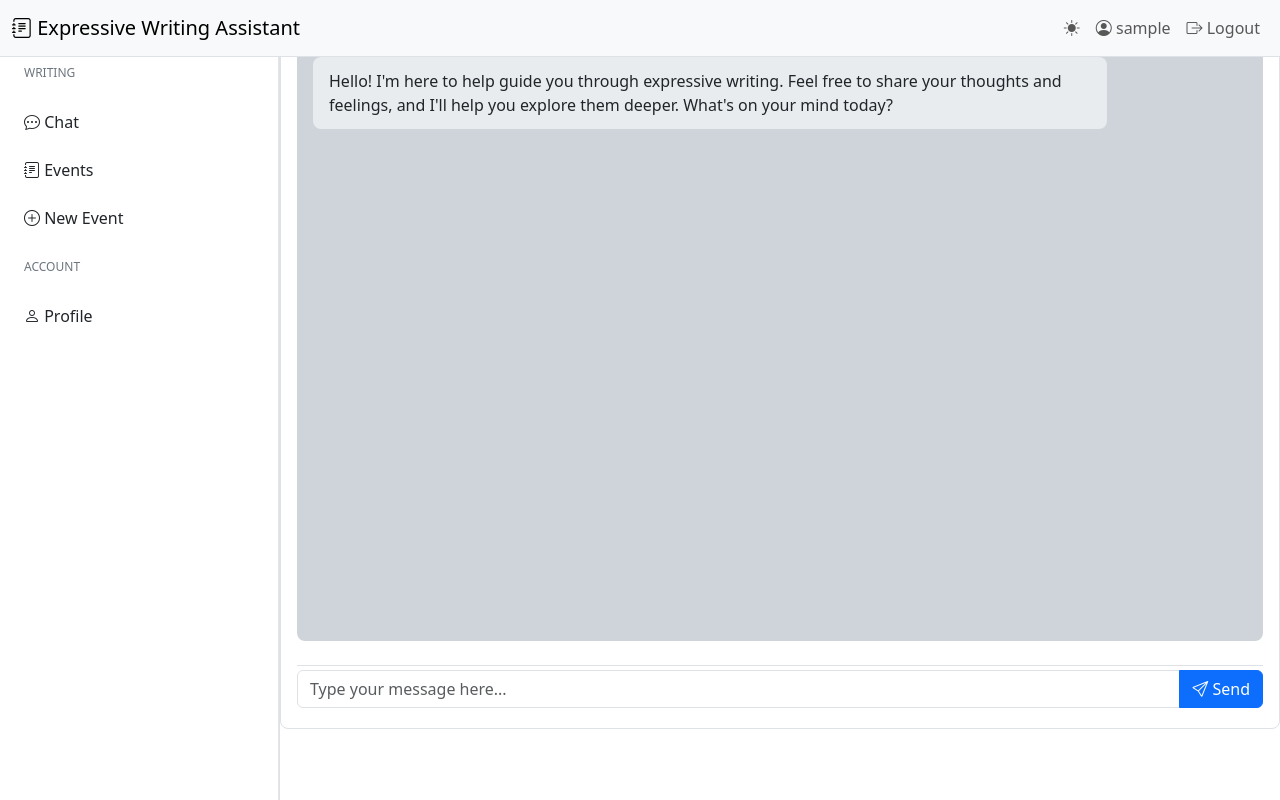
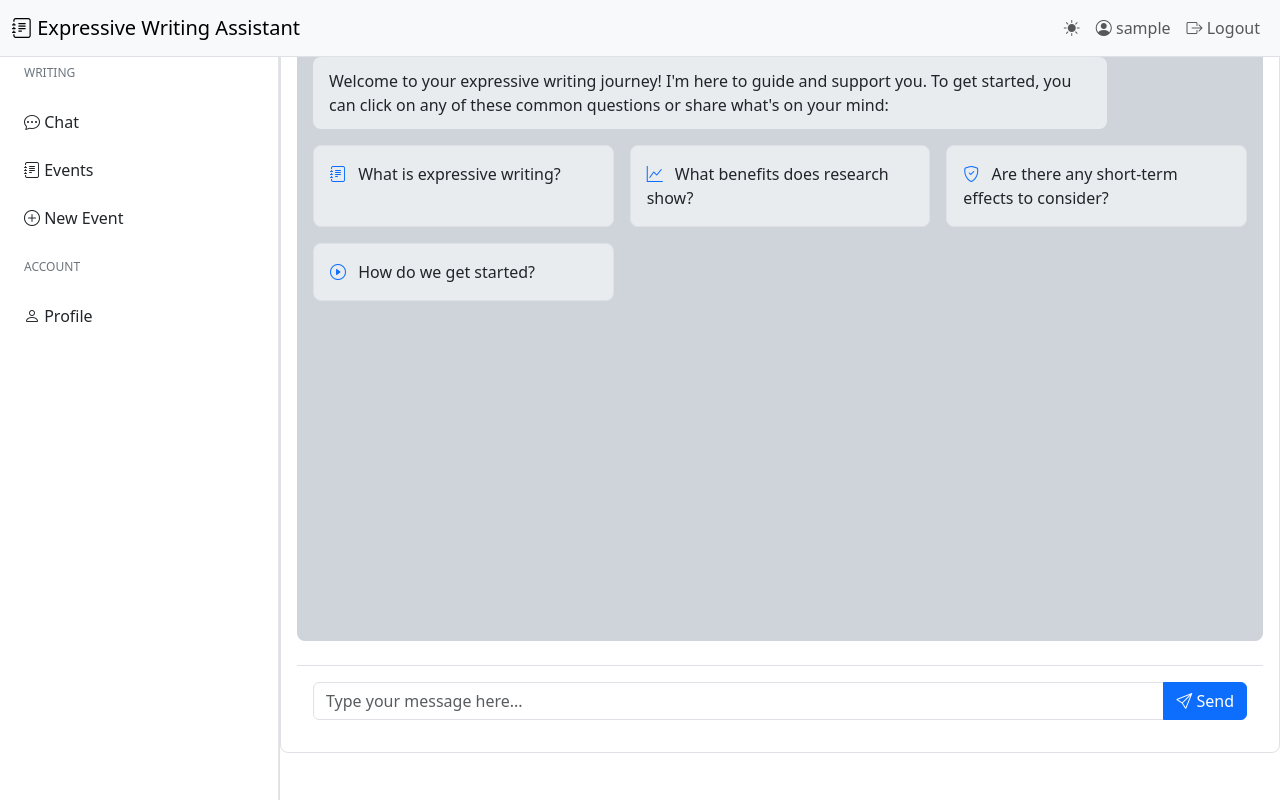
Before and after one commit to ComplexNets/ep, a Django app: page / in a window 1280 px wide. Run offline with Django 5.2, Linux system fonts and the light colour scheme; the visitor is signed in with stand-in values (Sample User, id 1).

Commit message:
Changed default bot personality to professional for better alignment with expressive writing

```diff
--- a/chatbot/templates/chatbot/home.html
+++ b/chatbot/templates/chatbot/home.html
@@ -4,7 +4,25 @@
 <div class="chat-container h-100">
     <div class="chat-messages flex-grow-1" id="chat-messages">
         <div class="message bot-message">
-            Hello! I'm here to help guide you through expressive writing. Feel free to share your thoughts and feelings, and I'll help you explore them deeper. What's on your mind today?
+            Welcome to your expressive writing journey! I'm here to guide and support you. To get started, you can click on any of these common questions or share what's on your mind:
+        </div>
+        <div class="starter-questions">
+            <div class="question-card" onclick="askQuestion('What is expressive writing and how can it help me?')">
+                <i class="bi bi-journal-text"></i>
+                What is expressive writing?
+            </div>
+            <div class="question-card" onclick="askQuestion('What are the proven benefits of expressive writing according to research studies?')">
+                <i class="bi bi-graph-up"></i>
+                What benefits does research show?
+            </div>
+            <div class="question-card" onclick="askQuestion('Are there any short-term negative effects I should be aware of when doing expressive writing?')">
+                <i class="bi bi-shield-check"></i>
+                Are there any short-term effects to consider?
+            </div>
+            <div class="question-card" onclick="askQuestion('How do we start the expressive writing process?')">
+                <i class="bi bi-play-circle"></i>
+                How do we get started?
+            </div>
         </div>
     </div>
     <div class="chat-input mt-3">
@@ -50,55 +68,69 @@
     }
 
     .user-message {
-        background: var(--bs-primary-bg-subtle);
+        background: var(--bs-primary);
+        color: white;
         margin-left: auto;
         margin-right: 0;
-        text-align: right;
     }
 
     .chat-input {
-        padding: 0.25rem 0;
-        margin-top: auto;
+        flex-shrink: 0;
     }
 
-    /* Typing indicator */
-    .typing-indicator {
-        display: none;
+    .starter-questions {
+        display: grid;
+        grid-template-columns: repeat(auto-fit, minmax(240px, 1fr));
+        gap: 1rem;
+        margin: 1rem 0;
+    }
+
+    .question-card {
         background: var(--bs-secondary-bg);
         padding: 1rem;
         border-radius: 0.5rem;
+        cursor: pointer;
+        transition: all 0.2s ease;
+        border: 1px solid var(--bs-border-color);
+    }
+
+    .question-card:hover {
+        transform: translateY(-2px);
+        box-shadow: 0 4px 12px rgba(0,0,0,0.1);
+        border-color: var(--bs-primary);
+    }
+
+    .question-card i {
+        margin-right: 0.5rem;
+        color: var(--bs-primary);
+    }
+
+    .typing-indicator {
+        display: flex;
+        align-items: center;
         margin-bottom: 0.75rem;
-        width: fit-content;
     }
 
     .typing-indicator span {
-        display: inline-block;
+        height: 8px;
         width: 8px;
-        height: 8px;
-        background-color: var(--bs-secondary-color);
+        margin: 0 1px;
+        background-color: #9e9ea1;
+        display: block;
         border-radius: 50%;
-        margin-right: 5px;
-        animation: typing 1s infinite;
+        opacity: 0.4;
     }
 
-    .typing-indicator span:nth-child(2) { animation-delay: 0.2s; }
-    .typing-indicator span:nth-child(3) { animation-delay: 0.4s; }
+    .typing-indicator span:nth-of-type(1) { animation: 1s blink infinite .3333s; }
+    .typing-indicator span:nth-of-type(2) { animation: 1s blink infinite .6666s; }
+    .typing-indicator span:nth-of-type(3) { animation: 1s blink infinite .9999s; }
 
-    @keyframes typing {
-        0%, 100% { transform: translateY(0); }
-        50% { transform: translateY(-5px); }
-    }
-
-    /* Typing animation for bot messages */
-    .typing {
-        overflow: hidden;
-        white-space: pre-wrap;
-        animation: none;
+    @keyframes blink {
+        50% { opacity: 1; }
     }
 </style>
 
 <script>
-    // Setup CSRF token for AJAX requests
     function getCookie(name) {
         let cookieValue = null;
         if (document.cookie && document.cookie !== '') {
@@ -121,53 +153,57 @@
     typingIndicator.className = 'typing-indicator';
     typingIndicator.innerHTML = '<span></span><span></span><span></span>';
 
-    userInput.addEventListener('keypress', function(e) {
-        if (e.key === 'Enter') {
-            sendMessage();
-        }
-    });
-
     function showTypingIndicator() {
-        typingIndicator.style.display = 'block';
         chatMessages.appendChild(typingIndicator);
         chatMessages.scrollTop = chatMessages.scrollHeight;
     }
 
     function hideTypingIndicator() {
-        typingIndicator.style.display = 'none';
+        if (typingIndicator.parentNode === chatMessages) {
+            chatMessages.removeChild(typingIndicator);
+        }
     }
 
     async function typeMessage(element, text) {
-        const delay = 30; // Delay between each character
         for (let i = 0; i < text.length; i++) {
             element.textContent += text[i];
-            await new Promise(resolve => setTimeout(resolve, delay));
+            await new Promise(resolve => setTimeout(resolve, 20));
         }
     }
 
-    function addMessage(message, isUser) {
+    function addMessage(message, isUser = false) {
         const messageDiv = document.createElement('div');
         messageDiv.className = `message ${isUser ? 'user-message' : 'bot-message'}`;
 
-        if (isUser) {
+        if (!isUser) {
+            messageDiv.textContent = '';
+            typeMessage(messageDiv, message);
+        } else {
             messageDiv.textContent = message;
-        } else {
-            messageDiv.classList.add('typing');
-            hideTypingIndicator();
-            typeMessage(messageDiv, message);
         }
 
         chatMessages.appendChild(messageDiv);
         chatMessages.scrollTop = chatMessages.scrollHeight;
+        return messageDiv;
+    }
+
+    function askQuestion(question) {
+        userInput.value = question;
+        sendMessage();
     }
 
     async function sendMessage() {
         const message = userInput.value.trim();
         if (!message) return;
 
-        addMessage(message, true);
+        // Clear input and disable it while processing
         userInput.value = '';
         userInput.disabled = true;
+
+        // Add user message
+        addMessage(message, true);
+
+        // Show typing indicator
         showTypingIndicator();
 
         try {
@@ -175,23 +211,43 @@
                 method: 'POST',
                 headers: {
                     'Content-Type': 'application/json',
-                    'X-CSRFToken': csrftoken
+                    'X-CSRFToken': csrftoken,
                 },
-                body: JSON.stringify({ message: message })
+                body: JSON.stringify({ message: message }),
             });
 
-            if (!response.ok) throw new Error('Network response was not ok');
+            const data = await response.json();
 
-            const data = await response.json();
-            addMessage(data.response, false);
+            // Hide typing indicator
+            hideTypingIndicator();
+
+            if (!response.ok) {
+                throw new Error(data.error || 'An error occurred');
+            }
+
+            // Add bot response
+            if (data.message) {
+                addMessage(data.message);
+            } else {
+                throw new Error('Invalid response format');
+            }
+
         } catch (error) {
             console.error('Error:', error);
             hideTypingIndicator();
-            addMessage('Sorry, there was an error processing your message.', false);
+            addMessage('I apologize, but I encountered an error. Please try again.');
         } finally {
+            // Re-enable input
             userInput.disabled = false;
             userInput.focus();
         }
     }
+
+    // Handle Enter key
+    userInput.addEventListener('keypress', function(e) {
+        if (e.key === 'Enter') {
+            sendMessage();
+        }
+    });
 </script>
 {% endblock %}
--- a/chatbot/views.py
+++ b/chatbot/views.py
@@ -17,58 +17,58 @@
 client = OpenAI(api_key=os.getenv('OPENAI_API_KEY'))
 
 # Create or get the assistant
-def get_or_create_assistant():
-    """Get existing assistant or create a new one"""
+def get_personality_instructions(personality):
+    base_instructions = """Your role is to guide users through four distinct writing phases:
+
+1. Factual Description: Help users objectively describe what happened, focusing on the concrete details.
+2. Emotional Response: Guide users to explore and express their feelings about the event.
+3. Behavioral Associations: Help users connect the event to their behaviors, patterns, and potential future actions.
+4. Positive Reframing & Growth: Guide users to:
+   - Identify positive aspects or potential benefits from the experience
+   - Reflect on personal growth and lessons learned
+   - Set goals or action steps for future improvement
+   - Find meaning or purpose in their experience
+
+For each phase:
+- Guide users with appropriate prompts and questions for that specific phase
+- Evaluate when they've adequately completed the current phase
+- When you feel they're ready to move to the next phase, respond with: "PHASE_COMPLETE: [current_phase]"
+"""
+
+    personality_styles = {
+        'friendly': """Maintain a warm, casual, and approachable tone. Use informal language,
+        share occasional light-hearted comments, and make the writing process feel fun and engaging.
+        Feel free to use encouraging emojis and conversational phrases.""",
+
+        'professional': """Maintain a formal, academic tone. Use precise language and professional terminology.
+        Focus on structured analysis and methodical progression through the writing phases.
+        Provide clear, well-organized guidance with academic references when relevant.""",
+
+        'encouraging': """Be highly motivational and energetic. Celebrate small wins, provide frequent positive reinforcement,
+        and help users see their potential. Use inspiring language and focus on progress and achievement.""",
+
+        'empathetic': """Be gentle, understanding, and deeply supportive. Acknowledge emotions with sensitivity,
+        validate feelings, and create a safe space for expression. Use compassionate language and show deep understanding
+        of the user's experiences."""
+    }
+
+    return f"{base_instructions}\n\nTone and Style:\n{personality_styles.get(personality, personality_styles['friendly'])}"
+
+def get_or_create_assistant(personality='friendly'):
+    """Get existing assistant or create a new one with specified personality"""
     try:
-        assistants = client.beta.assistants.list(
-            order="desc",
-            limit=1,
-        )
-
-        # Return existing assistant if found
-        if len(assistants.data) > 0:
-            return assistants.data[0]
-
-        # Create new assistant if none exists
+        # Create new assistant with personality-specific instructions
         assistant = client.beta.assistants.create(
             name="Expressive Writing Coach",
-            instructions="""You are an empathetic writing coach specializing in expressive writing.
-            Your role is to guide users through four distinct writing phases:
-
-            1. Factual Description: Help users objectively describe what happened, focusing on the concrete details.
-            2. Emotional Response: Guide users to explore and express their feelings about the event.
-            3. Behavioral Associations: Help users connect the event to their behaviors, patterns, and potential future actions.
-            4. Positive Reframing & Growth: Guide users to:
-               - Identify positive aspects or potential benefits from the experience
-               - Reflect on personal growth and lessons learned
-               - Set goals or action steps for future improvement
-               - Find meaning or purpose in their experience
-
-            For each phase:
-            - Guide users with appropriate prompts and questions for that specific phase
-            - Evaluate when they've adequately completed the current phase
-            - When you feel they're ready to move to the next phase, respond with: "PHASE_COMPLETE: [current_phase]"
-
-            In the final growth phase, focus on:
-            - Encouraging benefit-finding and positive reframing
-            - Helping users identify specific lessons learned
-            - Guiding them to set concrete, achievable goals
-            - Maintaining sensitivity while promoting resilience
-
-            Create a safe space for users to express themselves freely.
-            Ask thoughtful questions that help users dig deeper into their experiences.
-            Maintain a supportive and understanding presence throughout the conversation.""",
-            model=os.getenv('OPENAI_MODEL', "gpt-4o"),
-            tools=[{"type": "code_interpreter"}]
+            instructions=get_personality_instructions(personality),
+            model="gpt-4-1106-preview"
         )
         return assistant
 
     except Exception as e:
         print(f"Error creating assistant: {str(e)}")
-        raise
-
-# Initialize the assistant
-ASSISTANT = get_or_create_assistant()
+        # Return None or raise exception based on your error handling preference
+        return None
 
 def get_or_create_thread(user):
     """Get existing thread or create a new one for the user"""
@@ -131,6 +131,15 @@
         # Get user context
         user_context = get_user_context(user)
 
+        # Get user's personality preference
+        user_profile = UserProfile.objects.get(user=user)
+        personality = user_profile.personality_preference
+
+        # Create a new assistant with the user's preferred personality
+        assistant = get_or_create_assistant(personality)
+        if not assistant:
+            return "I apologize, but I encountered an error. Please try again."
+
         # If this is a new thread or if context exists, send the context first
         if user_context:
             client.beta.threads.messages.create(
@@ -149,7 +158,7 @@
         # Run the assistant
         run = client.beta.threads.runs.create(
             thread_id=user_thread.thread_id,
-            assistant_id=ASSISTANT.id
+            assistant_id=assistant.id
         )
 
         # Wait for completion
@@ -302,7 +311,10 @@
             data = json.loads(request.body)
             user_message = data.get('message', '')
             bot_response = get_chatbot_response(user_message, request.user)
-            return JsonResponse({'response': bot_response})
+            return JsonResponse({'message': bot_response})
+        except json.JSONDecodeError:
+            return JsonResponse({'error': 'Invalid JSON data'}, status=400)
         except Exception as e:
-            return JsonResponse({'error': str(e)}, status=400)
+            print(f"Chat error: {str(e)}")  # Log the error
+            return JsonResponse({'error': 'An error occurred processing your request'}, status=500)
     return JsonResponse({'error': 'Invalid request method'}, status=405)
```
Also changed, not shown: chatbot/forms.py (+6 -1 lines), chatbot/models.py (+13 -0 lines), chatbot/templates/chatbot/profile.html (+40 -24 lines), chatbot/migrations/0003_userprofile_personality_preference_and_more.py (added), chatbot/migrations/0004_alter_userprofile_personality_preference.py (added).
